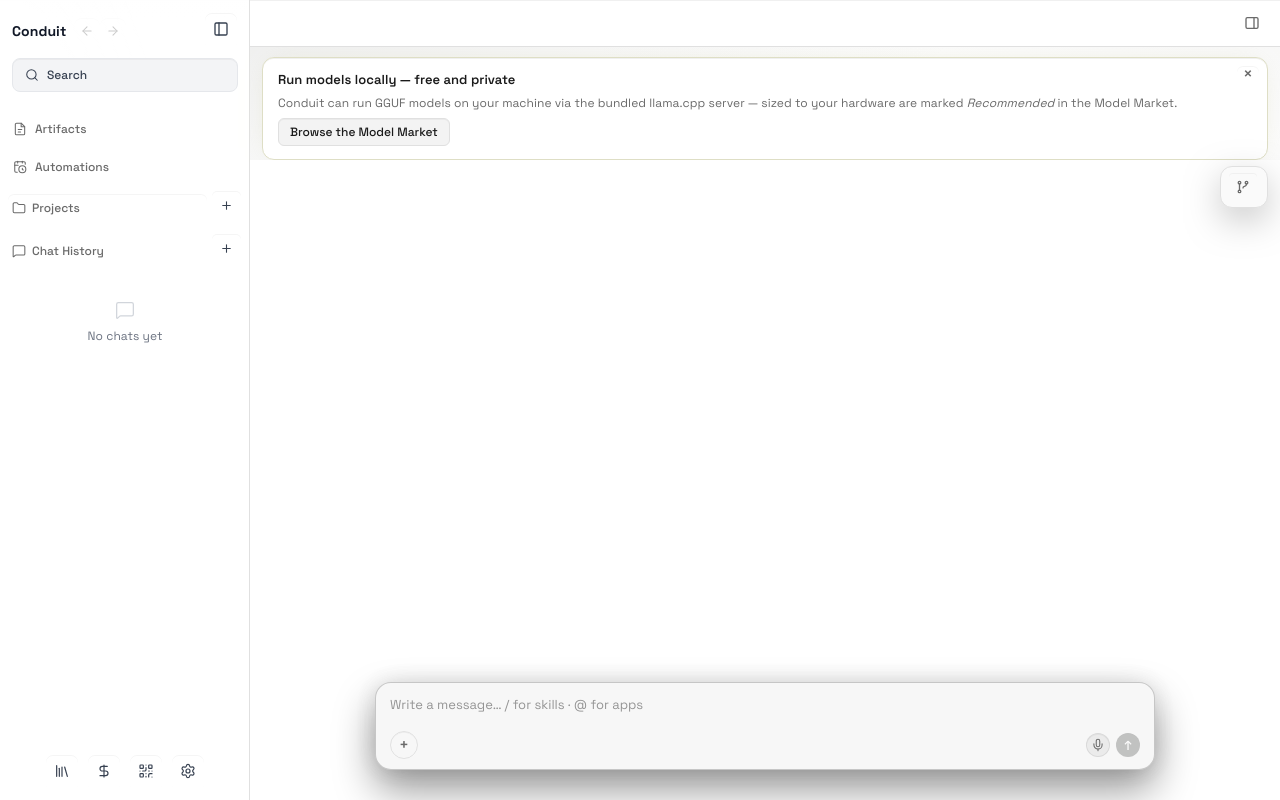
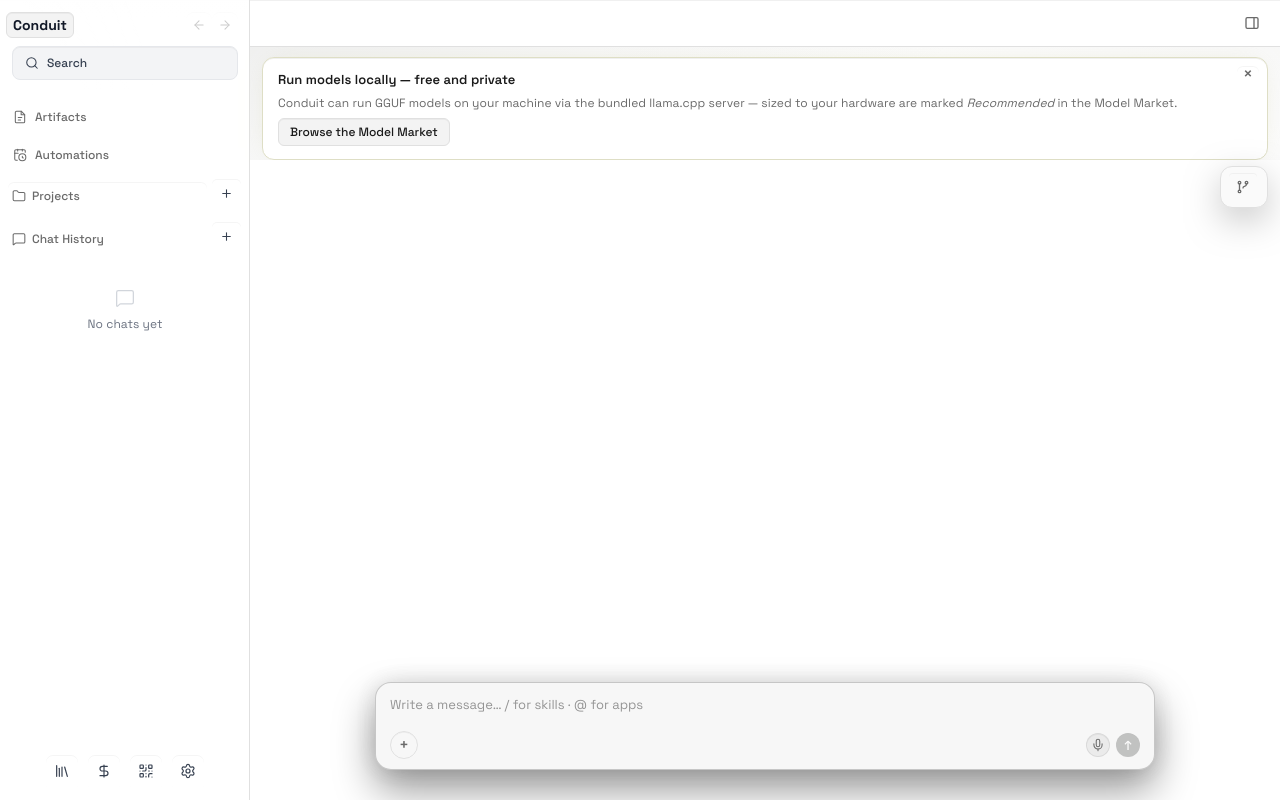
Before and after one commit to Sabbir505/Ultimate-workspace, a React (Vite) app: page / in a window 1280 px wide. Built offline with nearby package versions, Linux system fonts and the light colour scheme.

Commit message:
feat: Conduit brand doubles as the collapse control; arrows at the edge
The separate panel icon is gone — clicking the Conduit text collapses
the sidebar (hover pill affordance), and back/forward moved to the
header's right edge.

```diff
--- a/src/components/sidebar/Sidebar.tsx
+++ b/src/components/sidebar/Sidebar.tsx
@@ -37,7 +37,6 @@ import { useUiStore } from "../../state/ui";
 import { useArtifactsStore } from "../../state/artifacts";
 import { ArtifactLibrary } from "./ArtifactLibrary";
 import { ChatSessionRowMemo as ChatSessionRow, type ChatSessionRowData } from "../chat/ChatSessionRow";
-import { PanelIcon } from "../common/PanelIcon";
 import { relativeTime, shortRelativeTime } from "../../lib/relativeTime";
 import { UpdateButton } from "./UpdateButton";
 import { seedFakeUpdate, SHOW_FAKE_UPDATE } from "../../state/updater";
@@ -318,12 +317,20 @@ export function Sidebar() {
     <aside className="flex flex-col h-full bg-white/95 dark:bg-[#141414] backdrop-blur-xl border-r border-gray-200 dark:border-white/20 overflow-hidden select-none">
       {/* â”€â”€ Consolidated Header: branding + search + collapse in one block â”€â”€ */}
       <div data-tauri-drag-region className="p-3 border-b border-gray-200 dark:border-white/20">
-        {/* Branding + back/forward view navigation (browser-style), with the
-            collapse control on this row too. */}
+        {/* The brand doubles as the collapse control (no separate panel icon);
+            back/forward sit at the header's right edge. */}
         <div className="flex items-center justify-between mb-2">
-          <div className="flex items-center gap-2 min-w-0">
-            <strong className="text-sm font-bold text-gray-900 dark:text-white select-none">Conduit</strong>
+          <button
+            type="button"
+            className="text-sm font-bold text-gray-900 dark:text-white select-none px-1.5 py-0.5 -ml-1.5 rounded-md hover:bg-gray-200 dark:hover:bg-white/20 transition-all duration-150 active:scale-95"
+            onClick={toggleSidebar}
+            title="Collapse sidebar"
+            aria-label="Collapse sidebar"
+          >
+            Conduit
+          </button>
           <span className="flex items-center flex-shrink-0">
+            <UpdateButton />
             <button
               type="button"
               className="sidebar-nav-btn"
@@ -345,18 +352,6 @@ export function Sidebar() {
               <ArrowRight size={14} strokeWidth={1.8} />
             </button>
           </span>
-          </div>
-          <div className="flex items-center flex-shrink-0">
-            <UpdateButton />
-            <button
-              className="p-2 rounded-lg bg-transparent border border-transparent text-gray-700 dark:text-slate-200 hover:bg-gray-200 dark:hover:bg-white/20 hover:text-gray-900 dark:hover:text-white transition-all duration-150 active:scale-95"
-              onClick={toggleSidebar}
-              title="Collapse sidebar"
-              aria-label="Collapse sidebar"
-            >
-              <PanelIcon />
-            </button>
-          </div>
         </div>
         <div className="flex items-center gap-2">
           {/* Search / command palette trigger */}
```
Lines whose indentation alone changed are shown as unchanged.
